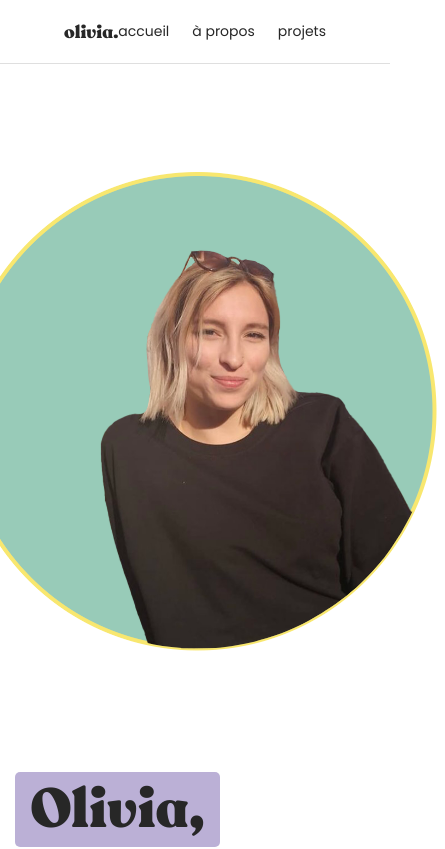
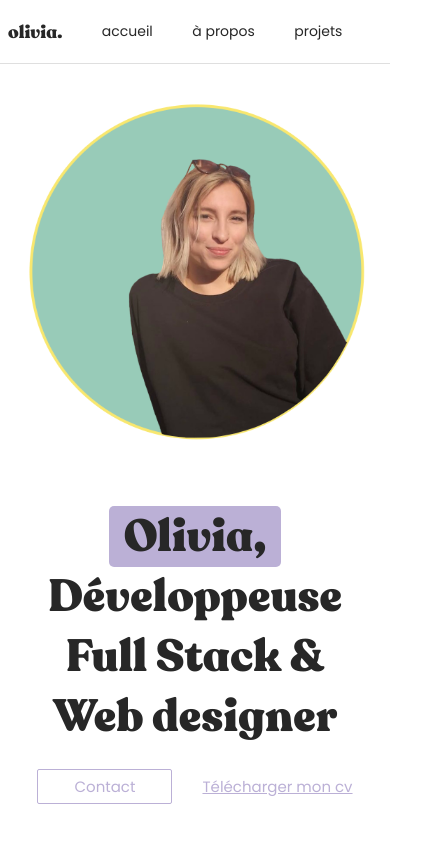
Before and after one commit to Lxvia/portfolio, a React (Create React App) app: page / in a window 390 px wide. Shown: the top 849 px of the page, 445 px wide, since content can reach past the window. Built offline with nearby package versions, Linux system fonts and the light colour scheme.

Commit message:
responsive all pages ok

```diff
--- a/src/components/ButtonBack.js
+++ b/src/components/ButtonBack.js
@@ -12,8 +12,6 @@ const ButtonBack = () => {
     <div className="btn-back">
       <button onClick={goBack}>
         Retour
-        <span className="btn-back-icon"></span>
-        <FontAwesomeIcon icon="fa-solid fa-caret-left" />
       </button>
     </div>
   );
--- a/src/styles/_home.scss
+++ b/src/styles/_home.scss
@@ -62,3 +62,22 @@
     }
 
 }
+
+@media only screen and (max-width: 768px) {
+
+    .home {
+        padding-top: 6em;
+        gap: 3em;
+
+        img {
+            width: 350px;
+        }
+
+        h1 {
+            font-size: 45px;
+            line-height: 60px;
+            text-align: center;
+            margin-bottom: 0.5em;
+        }
+    }
+}
--- a/src/styles/_project.scss
+++ b/src/styles/_project.scss
@@ -5,6 +5,7 @@
     .text-container {
         @include marginCenter;
         width: 80%;
+        margin-top: 5em;
 
         h1 {
             text-align: center;
@@ -20,3 +21,13 @@
             width: 100%;
         }
 }
+
+@media only screen and (max-width: 768px) {
+    .project {
+        padding-top: 6em;
+
+        .text-container {
+            margin-top: 3em;
+        }
+    }
+}
--- a/src/styles/components/_buttonBack.scss
+++ b/src/styles/components/_buttonBack.scss
@@ -1,7 +1,6 @@
 .btn-back {
     @include marginCenter;
     width: 80%;
-    margin-bottom: 5em;
 
     button{
         padding: 0.5em 1.5em 0.5em 1.5em;
--- a/src/styles/components/_navbar.scss
+++ b/src/styles/components/_navbar.scss
@@ -30,3 +30,14 @@
         }
     }
 }
+
+@media only screen and (max-width: 768px) {
+    .navbar {
+        padding: 0 0.5em 0 0.5em;
+
+        .navlinks {
+            justify-content: space-around;
+            width: 20em;
+        }
+    }
+}
```
